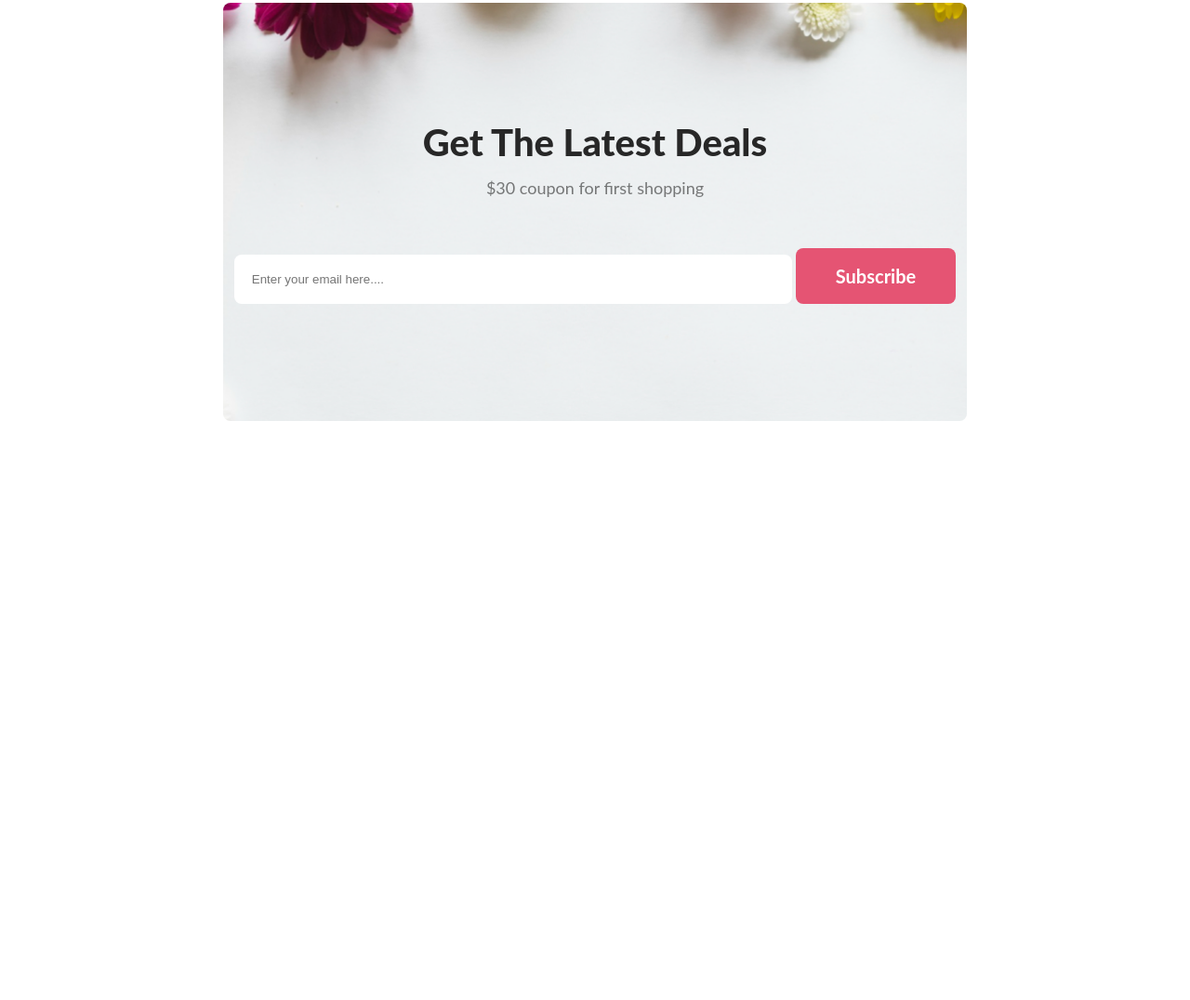
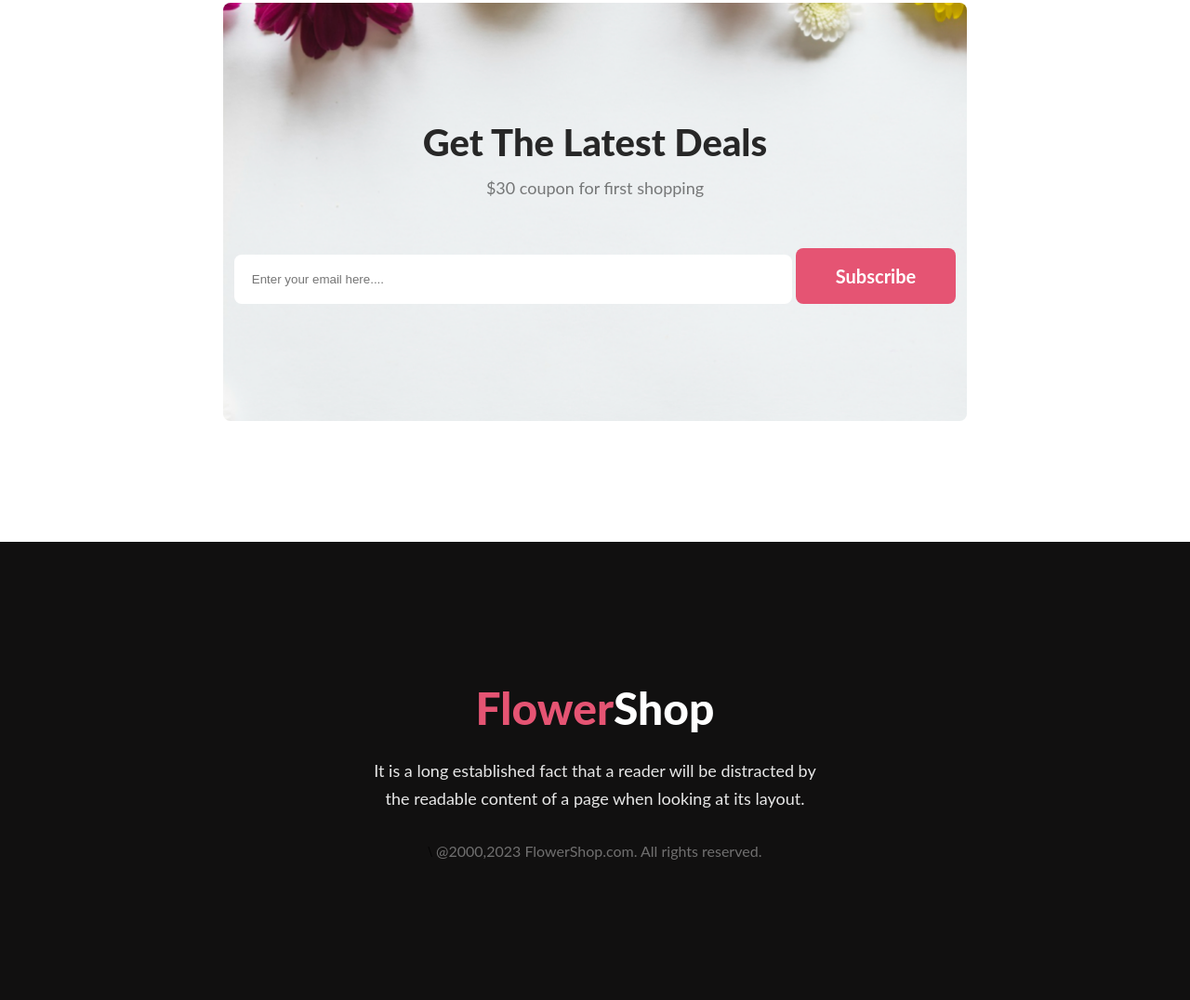
Before and after one commit to salman-farcy/assignment-01, a plain HTML site: page index.html in a window 1280 px wide. Shown: the part 3600-4676 px from the top of the page at 93% size. Before the commit the page ends 4183 px from the top, so only its background shows below. Drawn offline with Linux system fonts and the light colour scheme.

Commit message:
footer section

```diff
--- a/index.html
+++ b/index.html
@@ -134,6 +134,14 @@
      </section>
      <!--06 Latest section end -->
 
-
+     <!--07 footer section start -->
+     <footer class="footer">
+          <div class="footer-container">
+               <h2><span>Flower</span>Shop</h2>
+               <p>It is a long established fact that a reader will be distracted by the readable content of a page when looking at its layout.</p>\
+               <small>@2000,2023 FlowerShop.com. All rights reserved. </small>
+          </div>
+     </footer>
+     <!--07 footer section end -->
 </body>
 </html>
--- a/style.css
+++ b/style.css
@@ -266,5 +266,41 @@ section{
 .latest-container .input-btn input:hover{
      outline: 2px solid #E55473;
 }
+/* 06 Latest section end --------------06 */
 
-/* 06 Latest section end --------------06 */
+/* 07 footer section start ------------07 */
+footer{
+     padding: 150px 240px;
+     background: #111010;
+}
+.footer-container{
+     text-align: center;
+}
+footer .footer-container h2{
+     color: #FFF;
+     font-family: Lato;
+     font-size: 48px;
+     font-weight: 800;
+}
+footer .footer-container span{
+     color: #E55473;
+}
+footer .footer-container p{
+     width: 500px;
+     text-align: center;
+     margin: 0 auto;
+     color: rgba(255, 255, 255, 0.90);
+     font-family: Lato;
+     font-size: 18px;
+     font-weight: 400;
+     line-height: 30px;
+     padding: 24px 0 32px 0;
+}
+footer .footer-container small{
+     color: rgba(255, 255, 255, 0.40);
+     font-family: Lato;
+     font-size: 16px;
+     font-weight: 400;
+
+}
+/* 07 footer section start ------------07 */
```
